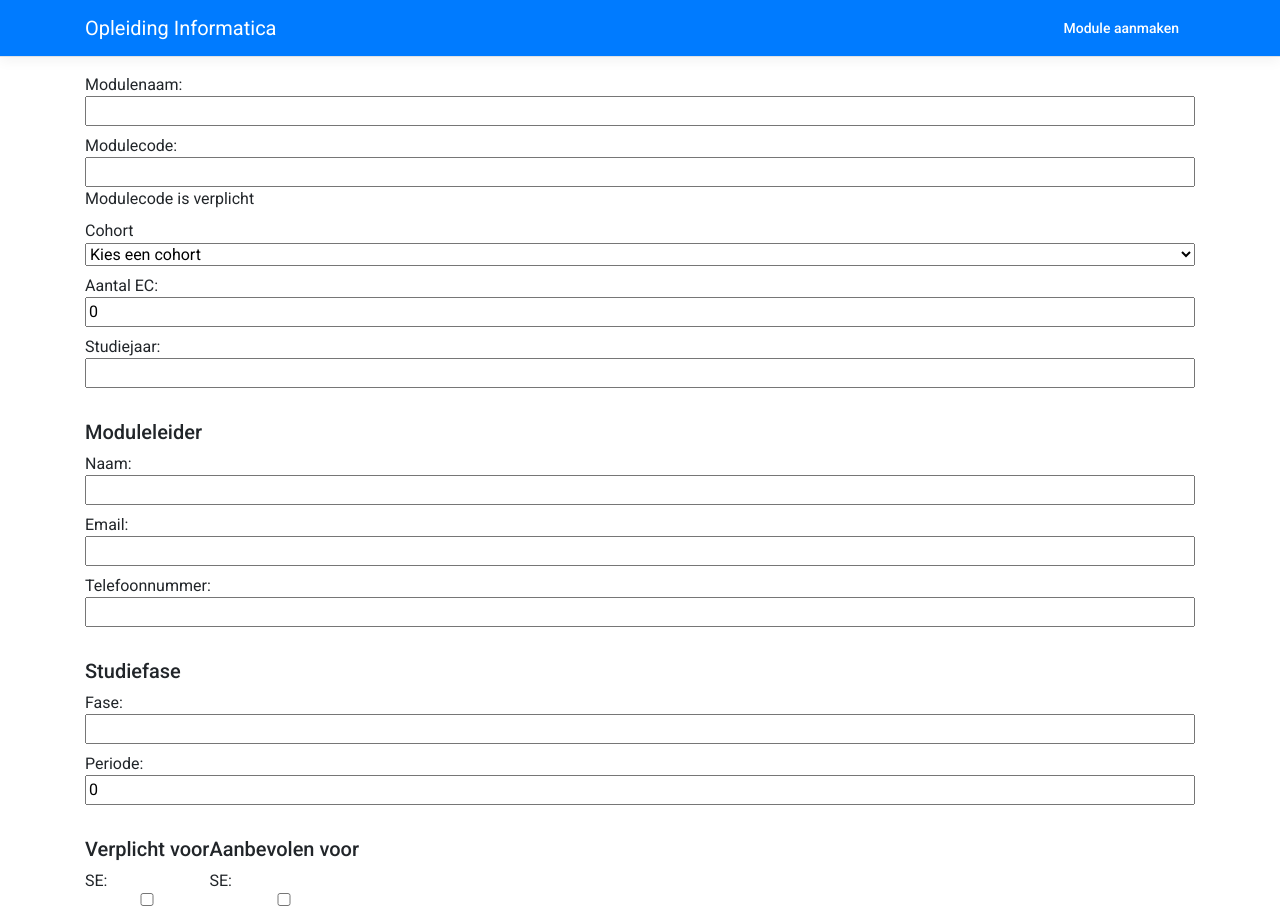
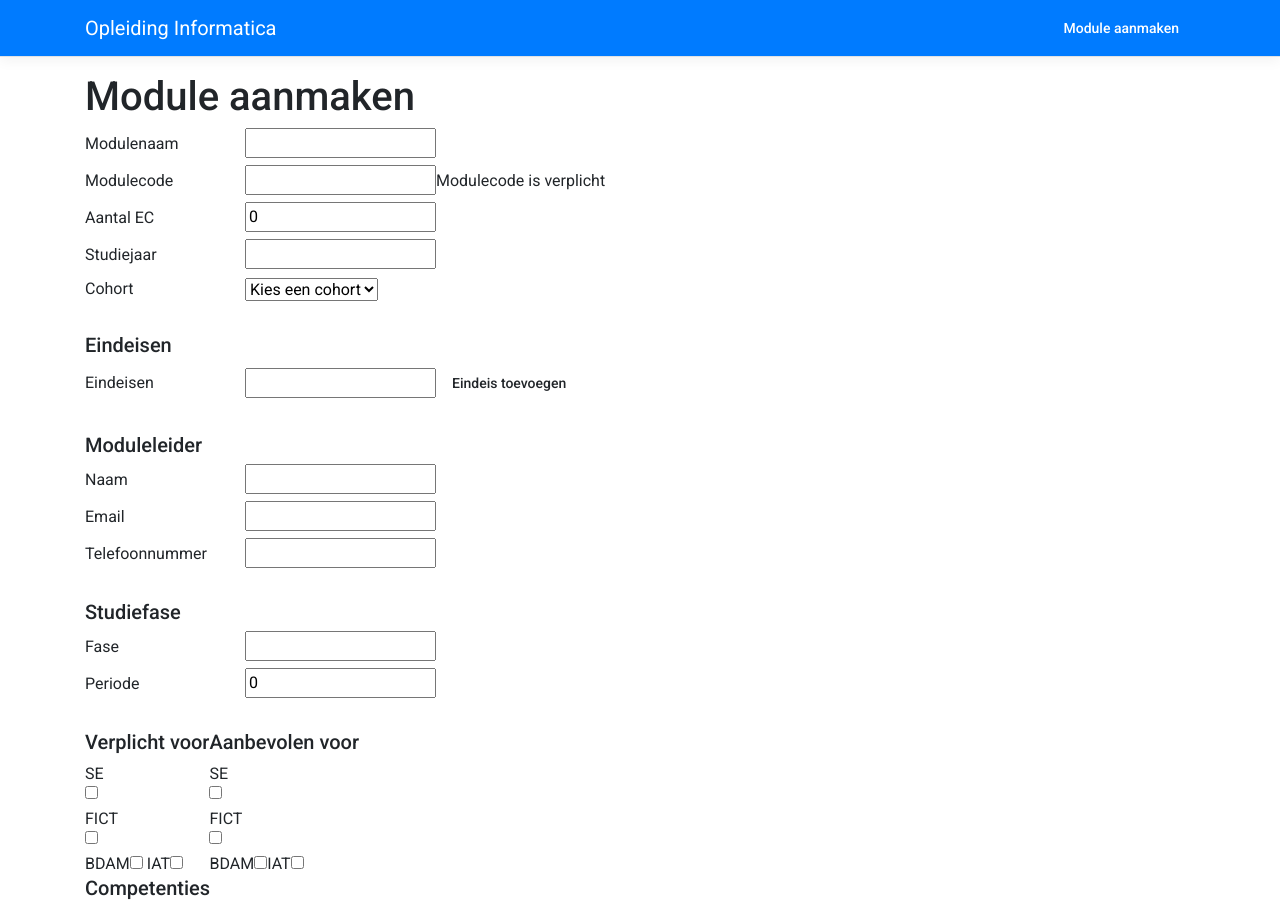
Before and after one commit to Hogeschool-Leiden/MDLO, an Angular app in the folder src/ModuleFrontend/ModuleFrontend.Api/ClientApp/: page /module-aanmaken in a window 1280 px wide. Shown: the top 911 px of the page. Built offline with nearby package versions, Linux system fonts and the light colour scheme.

Commit message:
Form ziet er nu wel aight uit. ALleen verplichtvoor enz nog even aanpassen.

```diff
--- a/src/ModuleFrontend/ModuleFrontend.Api/ClientApp/src/app/components/module-editor/module-editor.component.css
+++ b/src/ModuleFrontend/ModuleFrontend.Api/ClientApp/src/app/components/module-editor/module-editor.component.css
@@ -1,8 +1,4 @@
-/* #moduleForm{
-    display: flex;
-    flex-direction: column;
-    flex-wrap: nowrap;
-} */
+
 table
 {
     table-layout: fixed;
@@ -10,15 +6,21 @@ table
 }
 .flex-outer label{
     display: flex;
-    flex-direction: column;
-    flex-wrap: nowrap;
-    flex-grow: 3;
+    flex-wrap: wrap;
+    align-items: center;
 }
+.flex-outer label a{
+    flex-basis: 10rem;
+}
+
 .naastElkaar{
     display: flex;
     flex-direction: row;
     flex-wrap: nowrap;
 }
-.ruimteRechts{
-    flex-grow: 4;
+
+.noWrap{
+    display: flex;
+    flex-direction: column;
+    flex-wrap: wrap;
 }
--- a/src/ModuleFrontend/ModuleFrontend.Api/ClientApp/src/app/components/module-editor/module-editor.component.html
+++ b/src/ModuleFrontend/ModuleFrontend.Api/ClientApp/src/app/components/module-editor/module-editor.component.html
@@ -1,28 +1,44 @@
+<h1>Module aanmaken</h1>
 <form id="moduleForm" class="flex-outer" [formGroup]="moduleForm" (ngSubmit)="onSubmit()">
     <label>
-        <a>Modulenaam:</a>
+        <a>Modulenaam</a>
         <input matInput type="string" formControlName="moduleNaam">
     </label>
 
     <label>
-        Modulecode:
+        <a>Modulecode</a>
         <input matInput type="string" formControlName="moduleCode">
         <span>Modulecode is verplicht</span>
     </label>
     <label>
-        Cohort
+        <a> Aantal EC</a>
+        <input matInput type="number" formControlName="aantalEc">
+    </label>
+    <label>
+        <a> Studiejaar</a>
+        <input matInput type="string" formControlName="studiejaar">
+    </label>
+    <label>
+        <a> Cohort</a>
         <select (change)="changeCohort($event)" formControlName="cohort">
             <option value="" disabled>Kies een cohort</option>
             <option *ngFor="let item of availableCohorts" [ngValue]="item.naam">{{item.naam}}</option>
         </select>
     </label>
+
+    <br>
+    <h5>Eindeisen</h5>
     <label>
-        Aantal EC:
-        <input matInput type="number" formControlName="aantalEc">
-    </label>
-    <label>
-        Studiejaar:
-        <input matInput type="string" formControlName="studiejaar">
+        <ng-container formArrayName="eindeisen">
+            <a>Eindeisen</a>
+            <div class="noWrap">
+            <div *ngFor="let control of eindeisen.controls; index as i">
+                <input type="text" [formControl]="eindeisen.controls[i]">
+            </div>
+            </div>
+        </ng-container>
+        <button mat-button (click)="addEindeis()">Eindeis toevoegen</button>
+
     </label>
 
     <br>
@@ -30,19 +46,19 @@
     <div class="onderElkaar" formGroupName="moduleleider">
         <label>
 
-            Naam:
+            <a> Naam</a>
 
             <input matInput type="string" formControlName="naam">
         </label>
         <label>
 
-            Email:
+            <a> Email</a>
 
             <input matInput type="string" formControlName="email">
         </label>
         <label>
 
-            Telefoonnummer:
+            <a> Telefoonnummer</a>
 
             <input matInput type="string" formControlName="telefoonnummer">
         </label>
@@ -53,13 +69,13 @@
     <div class="onderElkaar" formGroupName="studiefase">
         <label>
 
-            Fase:
+            <a> Fase</a>
 
             <input matInput type="string" formControlName="fase">
         </label>
         <label>
 
-            Periode:
+            <a> Periode</a>
 
             <input matInput type="number" formControlName="periode">
         </label>
@@ -73,18 +89,18 @@
             <h5>Verplicht voor</h5>
             <div>
                 <label>
-                    SE:
+                    <a> SE</a>
                     <input type="checkbox" formControlName="SE" />
                 </label>
                 <label>
-                    FICT:
+                    <a> FICT</a>
                     <input type="checkbox" formControlName="FICT" />
                 </label>
             </div>
             <div>
-                BDAM:
+                <a> BDAM</a>
                 <input type="checkbox" formControlName="BDAM" />
-                IAT:
+                <a> IAT</a>
                 <input type="checkbox" formControlName="IAT" />
             </div>
         </div>
@@ -93,18 +109,18 @@
             <h5>Aanbevolen voor</h5>
             <div>
                 <label>
-                    SE:
+                    <a> SE</a>
                     <input type="checkbox" formControlName="SE" />
                 </label>
                 <label>
-                    FICT:
+                    <a>FICT</a>
                     <input type="checkbox" formControlName="FICT" />
                 </label>
             </div>
             <div>
-                BDAM:
+                <a>BDAM</a>
                 <input type="checkbox" formControlName="BDAM" />
-                IAT:
+                <a>IAT</a>
                 <input type="checkbox" formControlName="IAT" />
             </div>
         </div>
@@ -220,17 +236,7 @@
             </tr>
         </table>
     </div>
-    <label>
-        <ng-container formArrayName="eindeisen">
 
-            Eindeisen:
-
-            <div *ngFor="let control of eindeisen.controls; index as i">
-                <input matInput type="text" [formControl]="eindeisen.controls[i]">
-            </div>
-        </ng-container>
-    </label>
-    <button mat-button (click)="addEindeis()">Eindeis toevoegen</button>
     <button mat-button type="submit" [disabled]="!moduleForm.valid">Creeer module</button>
 </form>
 
```
